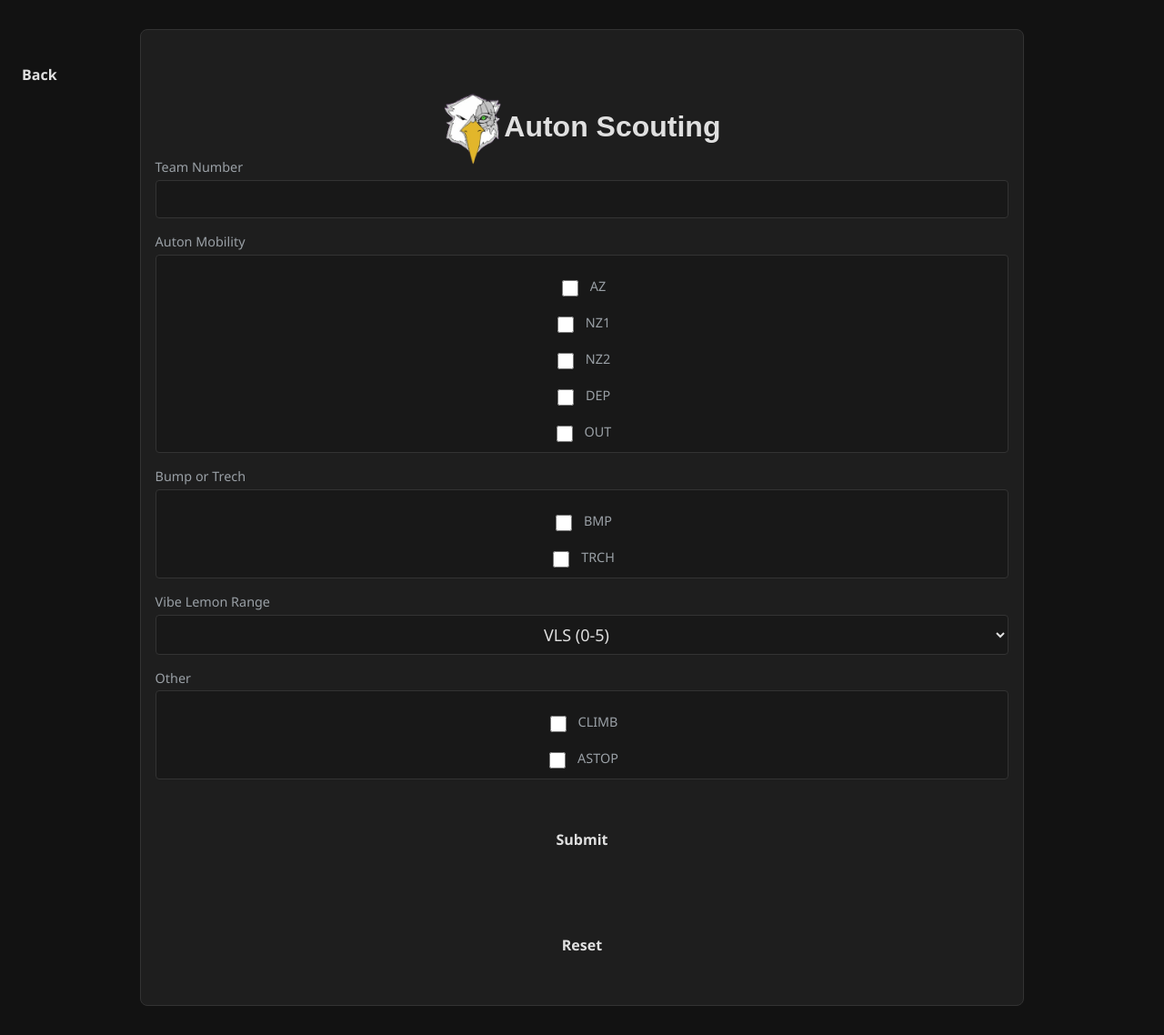
After one commit to Team4028/Sentinel, a Python web app: template src/templates/auton-scouting-simple.html in a window 1280 px wide. The commit adds this page. Shown: the whole page at 91% size. Run offline with Jinja, Linux system fonts and the light colour scheme; the template is opened without the code that fills it, so the values that code supplies are empty.

Commit message:
added simple field auton scouting

```diff
--- /dev/null
+++ b/src/templates/auton-scouting-simple.html
@@ -0,0 +1,277 @@
+<!DOCTYPE html>
+<html>
+
+<head>
+    <meta charset="UTF-8" />
+    <meta name="viewport" content="width=device-width, initial-scale=1.0" />
+    <!-- load the favicon.ico beakhead favicon (the thing on the left of the tab) -->
+    <link rel="icon" href="{{ url_for('static', filename='favicon.ico') }}" type="image/x-icon">
+    <title>Auton Scouting</title>
+    <style>
+        :root {
+            --accent: {{accent}};
+            --text: {{text}};
+        }
+
+        * {
+            box-sizing: border-box;
+            font-family: 'Segoe UI', serif;
+        }
+
+        body {
+            margin: 0;
+            padding: 2rem;
+            background: #121212;
+            color: #e0e0e0;
+            display: flex;
+            justify-content: center;
+        }
+
+        h1 {
+            margin-bottom: 1rem;
+            text-align: center;
+            font-family: 'Neuropolitical', sans-serif;
+        }
+
+        .panel {
+            background: #1e1e1e;
+            padding: 1rem;
+            border-radius: 8px;
+            border: 1px solid #333;
+            width: 80%;
+            height: fit-content;
+            /* overflow-x: hidden; */
+        }
+
+        label, .label-div {
+            display: block;
+            margin-top: 1rem;
+            font-size: 0.9rem;
+            color: #9aa0a6;
+        }
+
+        input[type="color"] {
+            -webkit-appearance: none;
+            -moz-appearance: none;
+            appearance: none;
+            width: 60px;
+            height: 60px;
+            background-color: transparent;
+            border: none;
+            cursor: pointer;
+            transform: translateY(25%);
+        }
+
+        input[type='color']::-webkit-color-swatch {
+            border-radius: 10px;
+            border: none;
+        }
+
+        input[type=color]::-moz-color-swatch {
+            border-radius: 10px;
+            border: none;
+        }
+
+        input[type="checkbox"] {
+            width: 18px;
+            height: 18px;
+        }
+
+        input[type="text"],
+        input[type="number"],
+        input[type="password"],
+        select,
+        .cbox-cont,
+        textarea,
+        button {
+            color: #e0e0e0;
+            text-align: center;
+            font-size: large;
+            width: 100%;
+            margin-top: 0.3rem;
+            padding: 0.5rem;
+            background: #181818;
+            border: 1px solid #333;
+            border-radius: 4px;
+        }
+
+        .no-white-border:focus {
+            outline: none;
+        }
+
+        textarea {
+            min-height: 200px;
+            font-family: monospace;
+            resize: vertical;
+        }
+
+        .back-cont {
+            position: fixed;
+            top: 1rem;
+            left: 1rem;
+        }
+
+        .button-cont {
+            position: fixed;
+            top: 1rem;
+            right: 2rem;
+        }
+
+        button {
+            font-size: medium;
+            margin-top: 1rem;
+            cursor: pointer;
+            background: var(--accent);
+            border: none;
+            color: var(--text);
+            font-weight: 600;
+            min-height: 100px;
+        }
+
+        button:disabled {
+            background: color-mix(in srgb, var(--accent), black 30%);
+        }
+
+        button:hover {
+            opacity: 0.8;
+        }
+
+        .floating-panel {
+            position: fixed;
+            right: 1rem;
+            width: 20%;
+            top: 10rem;
+        }
+
+        #status {
+            font-size: large;
+            position: fixed;
+            bottom: 1rem;
+            right: 2rem;
+            z-index: 10;
+        }
+
+        button, select, input[type="file"] {
+            max-width: 100%;
+            box-sizing: border-box;
+        }
+    </style>
+</head>
+
+<body>
+    <div class="panel">
+        <h1> <img src="{{ url_for('static', filename='favicon.ico') }}"
+                style="height: 5rem; transform: translateY(2rem);">Auton Scouting</h1>
+        <label title="Team Number">
+            Team Number
+            <input type="number" id="tn" step="1">
+        </label>
+        <div title="Where they went in auton" class="label-div">
+            Auton Mobility
+            <div class="cbox-cont" style="display: grid; grid-template-columns: repeat(20px 1fr); align-items: center; justify-content: center; text-align: center; background-color: #181818;">
+                <label style="display: flex; justify-content: center; gap: 10px;">
+                    <input type="checkbox" id="auto-mobility-az"/><span>AZ</span>
+                </label>
+                <label style="display: flex; justify-content: center; gap: 10px;">
+                    <input type="checkbox" id="auto-mobility-nz1"/><span>NZ1</span>
+                </label>
+                <label style="display: flex; justify-content: center; gap: 10px;">
+                    <input type="checkbox" id="auto-mobility-nz2"/><span>NZ2</span>
+                </label>
+                <label style="display: flex; justify-content: center; gap: 10px;">
+                    <input type="checkbox" id="auto-mobility-dep"/><span>DEP</span>
+                </label>
+                <label style="display: flex; justify-content: center; gap: 10px;">
+                    <input type="checkbox" id="auto-mobility-out"/><span>OUT</span>
+                </label>
+            </div>
+        </div>
+        <div title="Whether their auton goes to bump or trench or both" class="label-div">
+            Bump or Trech
+            <div class="cbox-cont" style="display: grid; grid-template-columns: repeat(20px 1fr); align-items: center; justify-content: center; text-align: center; background-color: #181818;">
+                <label style="display: flex; justify-content: center; gap: 10px;">
+                    <input type="checkbox" id="bot-bump"/><span>BMP</span>
+                </label>
+                <label style="display: flex; justify-content: center; gap: 10px;">
+                    <input type="checkbox" id="bot-trench"/><span>TRCH</span>
+                </label>
+            </div>
+        </div>
+        <label title="Which bracket does the number of lemons they scored best fit in">
+            Vibe Lemon Range
+            <select id="vl-range">
+                <option value="VLS">VLS (0-5)</option>
+                <option value="VLM">VLM (6-15)</option>
+                <option value="VLL">VLL 15+</option>
+            </select>
+        </label>
+        <div title="Whether they climbed in auton" class="label-div">
+            Other
+            <div class="cbox-cont" style="display: grid; grid-template-columns: repeat(20px 1fr); align-items: center; justify-content: center; text-align: center; background-color: #181818;">
+                <label style="display: flex; justify-content: center; gap: 10px;">
+                    <input type="checkbox" id="climbed"><span>CLIMB</span>
+                </label>
+                <label style="display: flex; justify-content: center; gap: 10px;">
+                    <input type="checkbox" id="a-stop"><span>ASTOP</span>
+                </label>
+            </div>
+        </div>
+        <button id="sub" disabled>Submit</button>
+        <button onclick="window.location.reload()">Reset</button>
+    </div>
+    <div id="status"></div>
+    <div class="back-cont">
+        <button onclick="window.location.href='{{url_for('main')}}'" title="Ctrl+Backspace">Back</button>
+    </div>
+    <script>
+        const tn = document.getElementById("tn");
+        const autoMobility = document.getElementById("auto-mobility");
+        const bumpTrench = document.getElementById("bump-trench");
+        const vibeLemsRange = document.getElementById("vl-range");
+        const statusDiv = document.getElementById("status");
+        const sub = document.getElementById('sub');
+
+        tn.addEventListener("input", () => sub.disabled = (tn.value === "" || Number.isNaN(parseInt(tn.value)) || parseInt(tn.value) <= 0));
+
+        sub.addEventListener('click', savePitScouting);
+
+        async function savePitScouting() {
+            statusDiv.style.color = "#aaa";
+            statusDiv.innerText = "Saving data...";
+            const json = {
+                "tn": parseInt(tn.value),
+                "autoData": Array.from(document.querySelectorAll("input[type=checkbox]"))
+                    .map(v => v.checked ? v.parentElement.querySelector("span").innerText : "-1")
+                    .filter(s => s !== "-1")
+                    .concat(document.getElementById("vl-range").value)
+            };
+
+            const res = await fetch('{{url_for("save_auto_simple")}}', {
+                method: "POST",
+                headers: {
+                    "Content-Type": "application/json",
+                },
+                body: JSON.stringify(json)
+            });
+
+            if (res.ok) {
+                statusDiv.style.color = "#0a0";
+                statusDiv.innerHTML = "";
+                statusDiv.innerText = "Save Successful.";
+                setTimeout(() => statusDiv.innerHTML = "", 2000);
+            } else {
+                statusDiv.style.color = "#a00";
+                statusDiv.innerHTML = `Save Error: ${await res.text()}`;
+            }
+        }
+
+        window.addEventListener('keydown', e => {
+            if ((e.ctrlKey || e.metaKey) && e.key === "Backspace" && document.activeElement.tagName.toLowerCase() !== "input") {
+                e.preventDefault();
+                window.location.href = "{{url_for('main')}}";
+            }
+        });
+    </script>
+</body>
+
+</html>
```
Also changed, not shown: src/app.py (+36 -0 lines), src/lib/data_main.py (+9 -10 lines), src/templates/appconfig.html (+17 -1 lines), src/templates/pit-scouting.html (+7 -1 lines), 1 other file.
